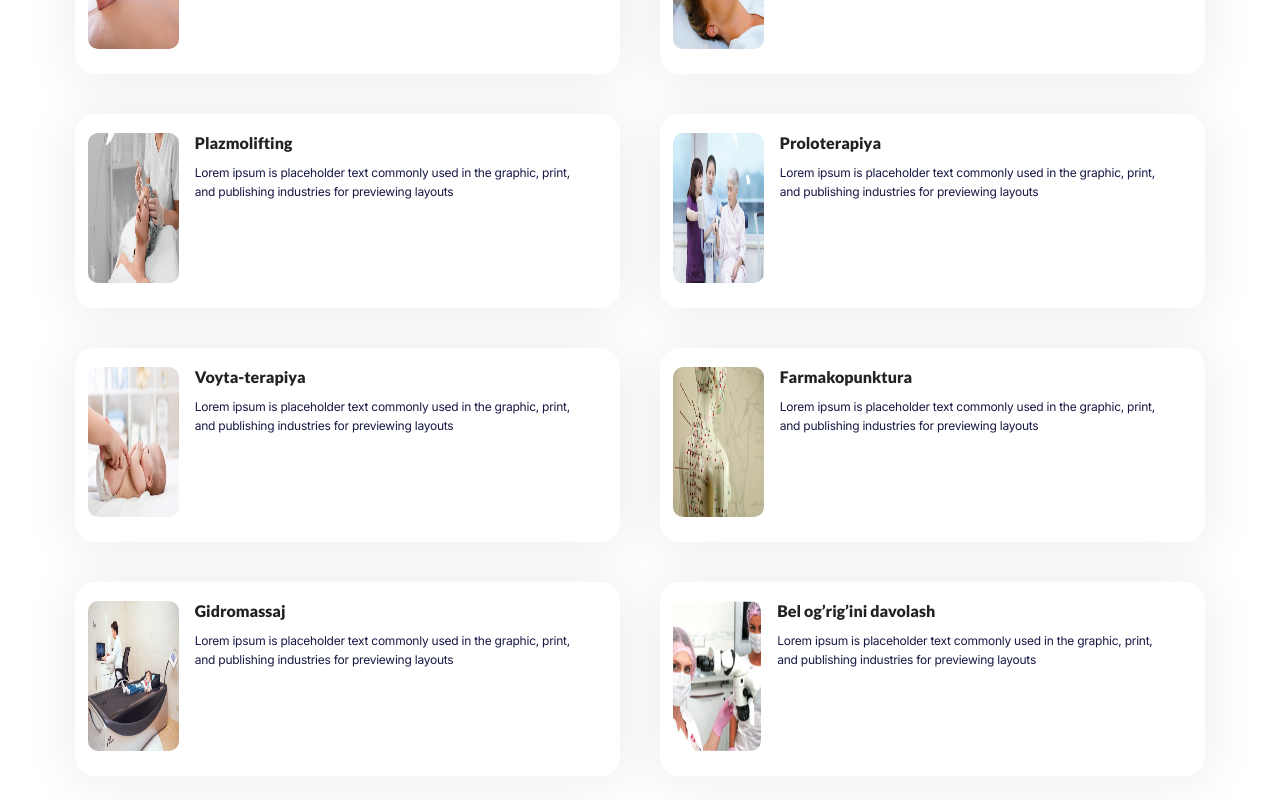
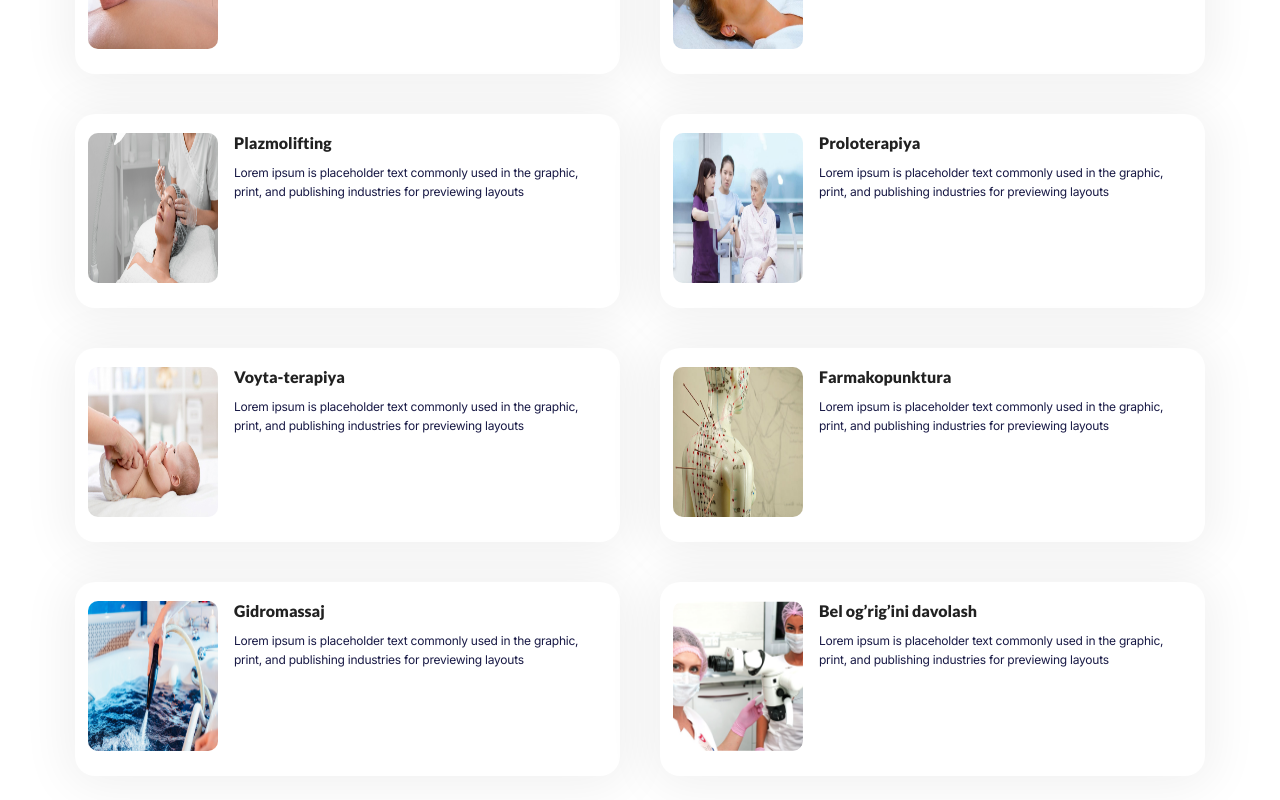
Before and after one commit to Jamshid937/Meditsina, a React (Create React App) app: page / in a window 1280 px wide. Shown: the part 4300-5100 px from the top of the page. Built offline with nearby package versions, Linux system fonts and the light colour scheme.

Commit message:
add new img,link

```diff
--- a/src/components/About/About.css
+++ b/src/components/About/About.css
@@ -339,8 +339,8 @@
 }
 
 .treatment__cards__card__img>img {
-    max-width: 150px;
-    width: 100%;
+   width: 130px;
+    /* width: 100%; */
     height: 150px;
     border-radius: 10px;
 }
@@ -407,3 +407,12 @@
         font-size: 10px;
     }
 }
+
+@media screen and (max-width:363px) {
+    .treatment__cards__card__img>img {
+      width: 100px;
+
+         height: 150px;
+         border-radius: 10px;
+     }
+}
--- a/src/components/About/index.jsx
+++ b/src/components/About/index.jsx
@@ -20,7 +20,7 @@ import plazmalifting from '../../Imgs/plazmalifting.png'
 import ozonoterapiya from '../../Imgs/ozonoterapiya.jpg'
 import proloterapiya from '../../Imgs/proloterapiya.jpg'
 import farnaponktura from '../../Imgs/farmaponktura.jpg'
-import gidromassajnay from '../../Imgs/gidromassajnay.jpg'
+import gidro from '../../Imgs/gidro.jpg'
 import voyta from '../../Imgs/voyta.jpeg'
 import Swiper from '../Swiper'
 import reg from '../../Imgs/reg.jpg'
@@ -173,7 +173,7 @@ const About = () => {
                </div>
                <div className='treatment__cards__card'>
                    <div className='treatment__cards__card__img'>
-                     <img src={gidromassajnay} alt=''/>
+                     <img src={gidro} alt=''/>
                    </div>
                    <div className='treatment__cards__card__about'>
                      <h4>Gidromassaj</h4>
--- a/src/components/Footer/index.jsx
+++ b/src/components/Footer/index.jsx
@@ -13,9 +13,9 @@ const Footer = () => {
         <p className='footer__about__text'>Lorem ipsum is placeholder text commonly used in the graphic, print, and publishing industries for previewing layouts </p>
        <p className='footer__about__media'>FOllow us on</p>
        <div className='footer__about__media__icons'>
-          <FaFacebook className='fasbook' color='white'/>
-          <FaTelegram color='white'/>
-          <FaInstagram color='white'/>
+        <a href="https://ru-ru.facebook.com/"><FaFacebook className='fasbook' color='white'/></a>
+          <a href="https://web.telegram.org/"><FaTelegram color='white'/></a>
+         <a href="https://www.instagram.com/"><FaInstagram color='white'/></a>
        </div>
 
        </div>
@@ -26,7 +26,6 @@ const Footer = () => {
                   exact
                   href="#about"
                   activeClassName="active"
-                //   onClick={click ? handleClick : null}
                 >
                   Men haqimda
                 </a>
--- a/src/components/NavBar/NavBar.css
+++ b/src/components/NavBar/NavBar.css
@@ -171,11 +171,15 @@
 
   .nav-menu.active {
     background: #E4EAFF;
+    display: flex;
+    align-items: center;
+    justify-content: center;
     left: 0px;
     opacity: 1;
     transition: all 0.5s ease;
     z-index: 1;
     padding-bottom: 20px;
+    height: 70vh;
   }
 
   .nav-item .active {
```
Also changed, not shown: src/Imgs/gidro.jpg (added).
